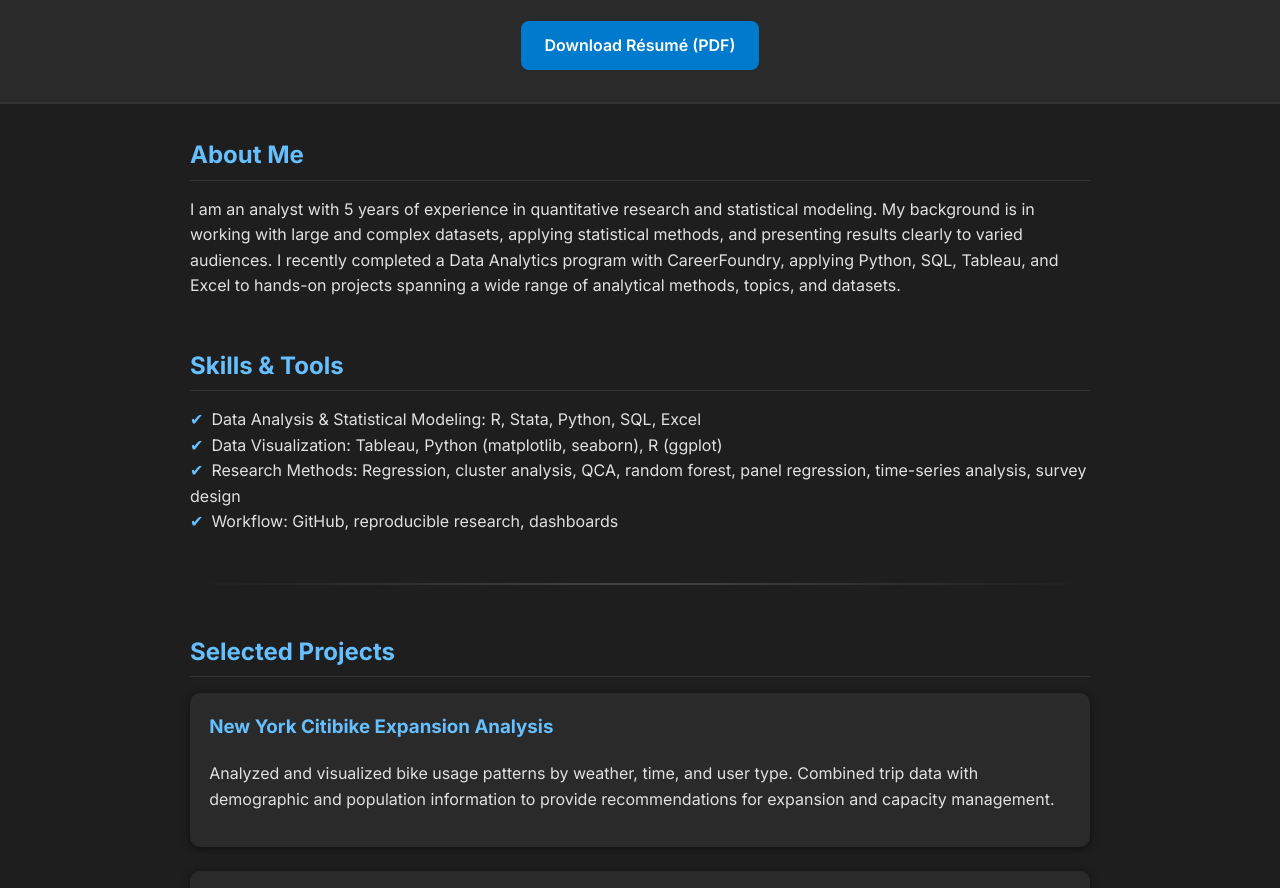
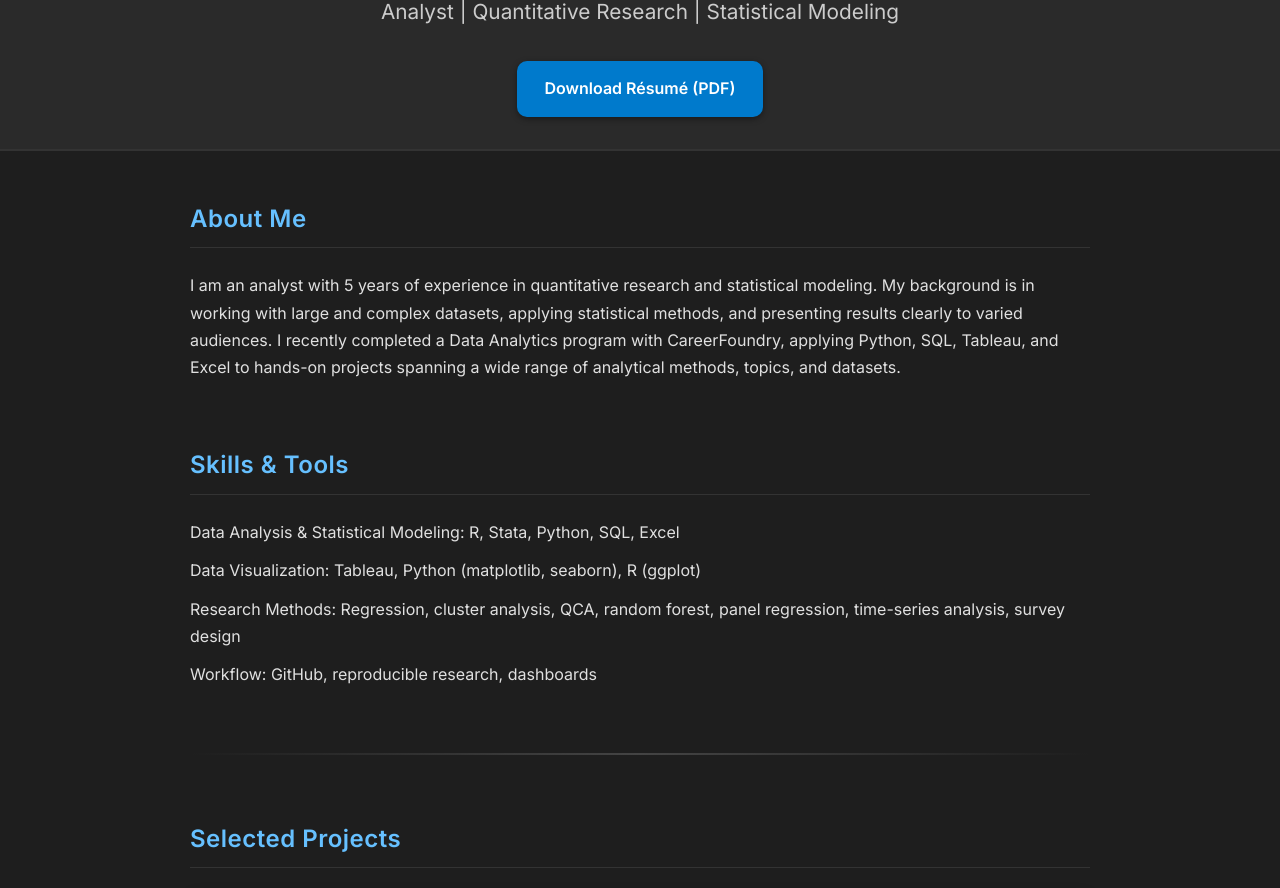
Before and after one commit to SeanKGitHub/SeanKGitHub.github.io, a plain HTML site: page index.html in a window 1280 px wide. Shown: the part 138-1026 px from the top of the page. Drawn offline with Linux system fonts and the light colour scheme.

Commit message:
Updated styling and layout

```diff
--- a/style.css
+++ b/style.css
@@ -1,8 +1,8 @@
 /* style.css */
 
 body {
-  font-family: 'Inter', sans-serif;
-  line-height: 1.6;
+  font-family: 'Inter', 'Helvetica Neue', Helvetica, Arial, sans-serif;
+  line-height: 1.7;
   margin: 0;
   padding: 0;
   background-color: #1e1e1e;
@@ -12,96 +12,105 @@ body {
 header {
   background: #2a2a2a;
   color: #ffffff;
-  padding: 2rem 1rem;
+  padding: 3rem 1rem 2rem 1rem;
   text-align: center;
   border-bottom: 2px solid #333;
 }
 
 header h1 {
   margin: 0;
-  font-size: 2.5rem;
+  font-size: 2.8rem;
   font-weight: 700;
+  letter-spacing: 0.5px;
 }
 
 header p {
   margin-top: 0.5rem;
-  font-size: 1.2rem;
+  font-size: 1.3rem;
   font-weight: 400;
   color: #cccccc;
 }
 
 nav {
-  margin-top: 1.5rem;
+  margin-top: 2rem;
 }
 
 nav a.resume-button {
   display: inline-block;
-  padding: 12px 24px;
+  padding: 14px 28px;
   font-size: 16px;
   font-weight: 600;
   color: #ffffff;
   background-color: #007acc;
-  border-radius: 8px;
+  border-radius: 10px;
   text-decoration: none;
-  transition: background-color 0.3s ease, transform 0.2s ease;
+  transition: background-color 0.3s ease, transform 0.2s ease, box-shadow 0.2s ease;
+  box-shadow: 0 2px 6px rgba(0,0,0,0.4);
 }
 
 nav a.resume-button:hover {
   background-color: #005a99;
   transform: translateY(-2px);
+  box-shadow: 0 4px 12px rgba(0,0,0,0.6);
 }
 
 main {
   max-width: 900px;
-  margin: 2rem auto;
+  margin: 3rem auto;
   padding: 0 1rem;
 }
 
 section {
-  margin-bottom: 3rem;
+  margin-bottom: 4rem;
 }
 
 h2 {
   color: #66c0ff;
-  margin-bottom: 1rem;
+  margin-bottom: 1.5rem;
   border-bottom: 1px solid #333;
-  padding-bottom: 0.3rem;
+  padding-bottom: 0.5rem;
+  font-weight: 600;
+  letter-spacing: 0.5px;
 }
 
 ul {
   list-style: none;
   padding: 0;
+  margin: 0;
 }
 
-ul li::before {
-  content: "✔";
-  color: #66c0ff;
-  margin-right: 8px;
+ul li {
+  margin-bottom: 0.7rem;
+  font-weight: 400;
+  color: #e0e0e0;
+  padding-left: 0;
 }
 
 .section-divider {
   border: none;
   height: 2px;
   background: linear-gradient(to right, transparent, #444, transparent);
-  margin: 3rem 0;
+  margin: 4rem 0;
 }
 
 .project {
   background: #2a2a2a;
-  padding: 1.2rem;
-  margin-bottom: 1.5rem;
-  border-radius: 10px;
-  box-shadow: 0 2px 8px rgba(0, 0, 0, 0.5);
+  padding: 1.5rem;
+  margin-bottom: 2rem;
+  border-radius: 12px;
+  box-shadow: 0 4px 12px rgba(0, 0, 0, 0.6);
   transition: transform 0.2s ease, box-shadow 0.2s ease;
 }
 
 .project:hover {
-  transform: translateY(-3px);
-  box-shadow: 0 4px 12px rgba(0, 0, 0, 0.7);
+  transform: translateY(-4px);
+  box-shadow: 0 8px 20px rgba(0, 0, 0, 0.8);
 }
 
 .project h3 {
   margin-top: 0;
+  font-size: 1.4rem;
+  letter-spacing: 0.5px;
 }
 
 .project a {
@@ -115,7 +124,7 @@ ul li::before {
 
 footer {
   text-align: center;
-  padding: 1rem;
+  padding: 1.5rem;
   background: #2a2a2a;
   font-size: 0.9rem;
   color: #aaaaaa;
```
